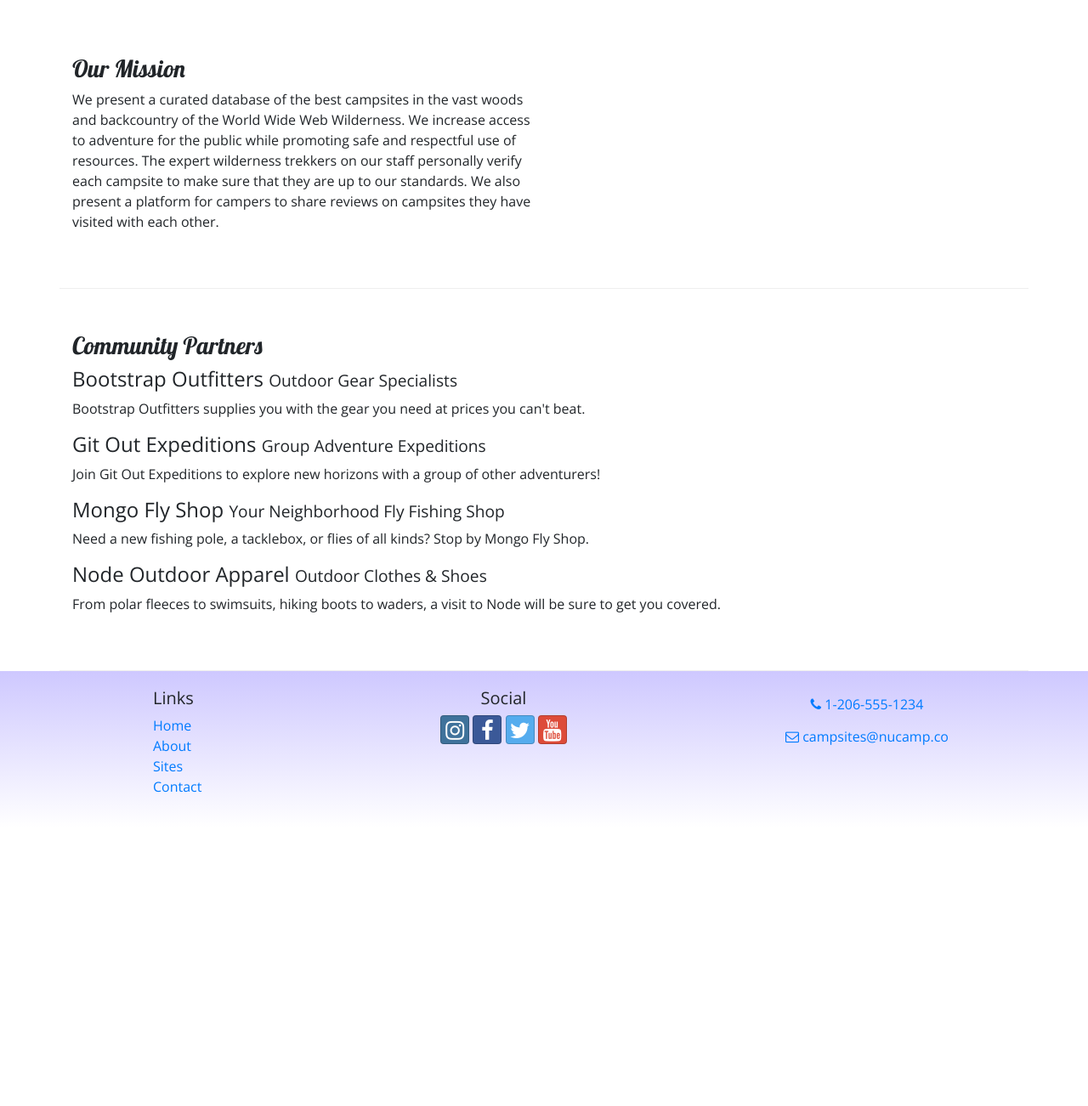
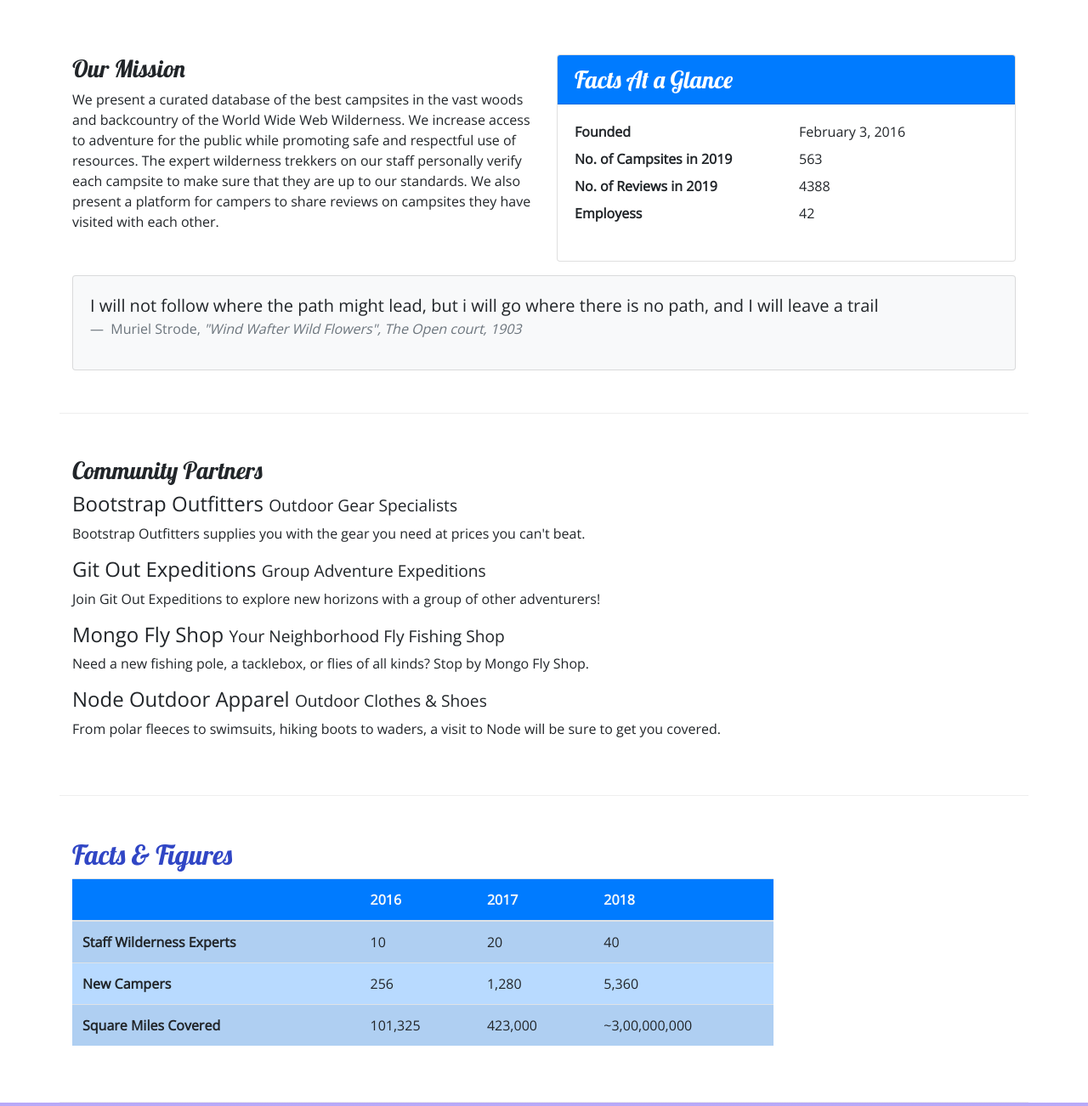
Before and after one commit to mhitmhit/2-Bootstrap, a website: page aboutus.html in a window 1280 px wide. Shown: the part 340-1642 px from the top of the page at 85% size. Before the commit the page ends 1314 px from the top, so only its background shows below. Drawn offline with nearby package versions, Linux system fonts and the light colour scheme.

Commit message:
Tables and Cards

```diff
--- a/aboutus.html
+++ b/aboutus.html
@@ -64,6 +64,37 @@
                     make sure that they are up to our standards. We also present a platform for
                     campers to share reviews on campsites they have visited with each other.</p>
             </div>
+            <div class="col-sm-6">
+                <div class="card">
+                    <h3 class="card-header bg-primary text-white">Facts At a Glance</h3>
+                    <div class="card-body">
+                        <dl class="row">
+                            <dt class="col-6">Founded</dt>
+                            <dd class="col-6">February 3, 2016</dd>
+                            <dt class="col-6">No. of Campsites in 2019</dt>
+                            <dd class="col-6">563</dd>
+                            <dt class="col-6">No. of Reviews in 2019</dt>
+                            <dd class="col-6">4388</dd>
+                            <dt class="col-6">Employess</dt>
+                            <dd class="col-6">42</dd>
+                        </dl>
+                    </div>
+                </div>
+            </div>
+            <div class="col">
+                <div class="card bg-light mt-3">
+                    <blockquote class="blockquote card-body">
+                        <p class="mb-0">
+                            I will not follow where the path might lead, but i will go where there is no path, and I will leave a trail
+                        </p>
+                        <footer class="blockquote-footer">
+                            Muriel Strode,
+                            <cite tilte="Source Title">"Wind Wafter Wild Flowers", The Open court, 1903
+                            </cite>
+                        </footer>
+                    </blockquote>
+                </div>
+            </div>
         </div>
 
         <div class="row row-content">
@@ -79,8 +110,59 @@
                 <p class="d-none d-sm-block">From polar fleeces to swimsuits, hiking boots to waders, a visit to Node will be sure to get you covered.</p>
             </div>
         </div>
+
+
+        <div class="row row-content">
+            <div class="col-sm-9">
+            	<h2>Facts &amp; Figures</h2>
+            	<div class="table-responsive">
+               	    <table class="table table-striped">
+	                    <thead>
+                            <tr class="bg-primary text-light">
+                                <th></th>
+                                <th>2016</th>
+                                <th>2017</th>
+                                <th>2018</th>
+                            </tr>
+                    	</thead>
+	                    <tbody class="table-primary">
+                            <tr>
+                                <th>Staff Wilderness Experts</th>
+                                <td>10</td>
+                                <td>20</td>
+                                <td>40</td>
+                            </tr>
+                            <tr>
+                                <th>New Campers</th>
+                                <td>256</td>
+                                <td>1,280</td>
+                                <td>5,360</td>
+                            </tr>
+                            <tr>
+                                <th>Square Miles Covered</th>
+                                <td>101,325</td>
+                                <td>423,000</td>
+                                <td>~3,00,000,000</td>
+                            </tr>
+                        </tbody>
+                    </table>
+                </div>
+            </div>
+       </div>
+
+
+
+
+
+
+
+
+
+
+
+
     </div>
-    <footer>
+    <footer class="site-footer">
         <div class="container">
             <div class="row">
                 <div class="col-4 col-sm-2 offset-1">
--- a/css/styles.css
+++ b/css/styles.css
@@ -25,8 +25,8 @@
 /*
 padding is distance between side of element and text
 */
-footer {
-    background-image: linear-gradient(#CEC8FF, white);
+.site-footer {
+    background-image: linear-gradient(#b7a8f8, white);
     padding: 20px 0;
 }
 /*
```
Also changed, not shown: contactus.html (+2 -2 lines), index.html (+1 -1 lines).
